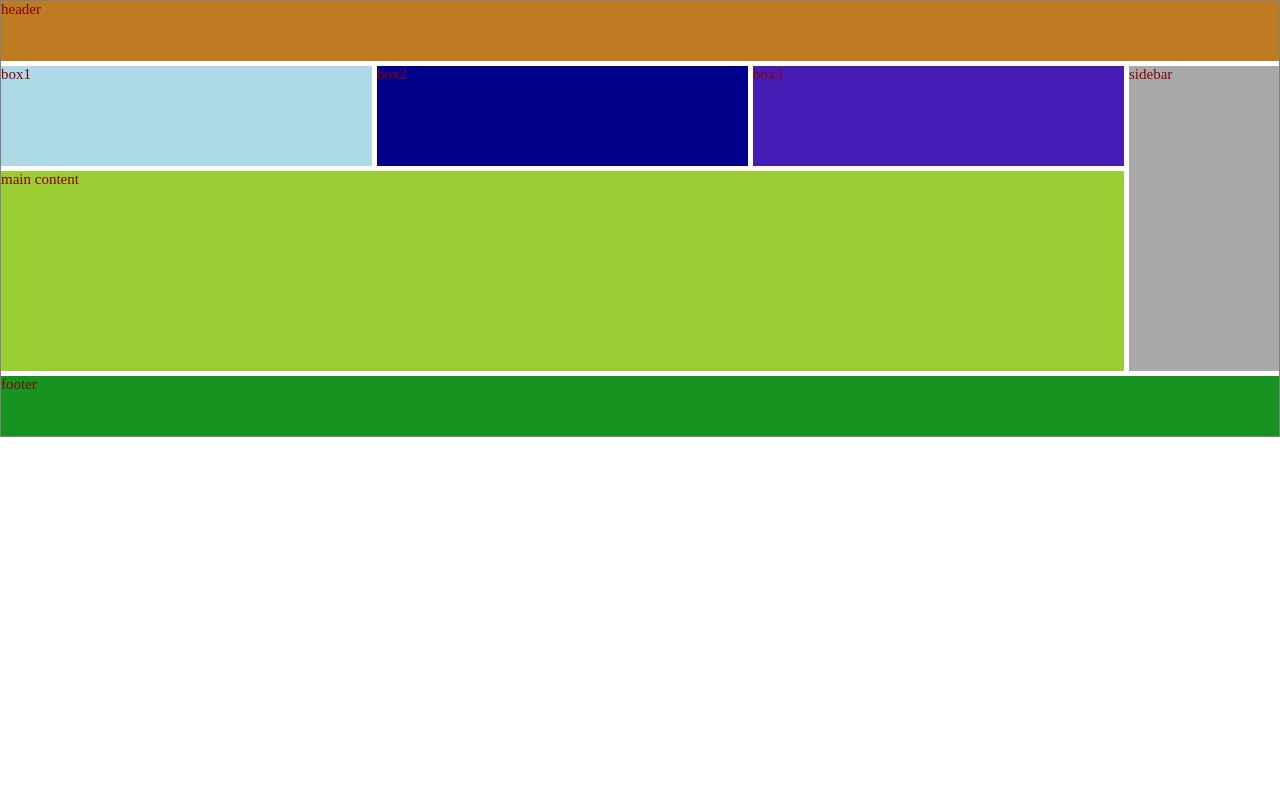
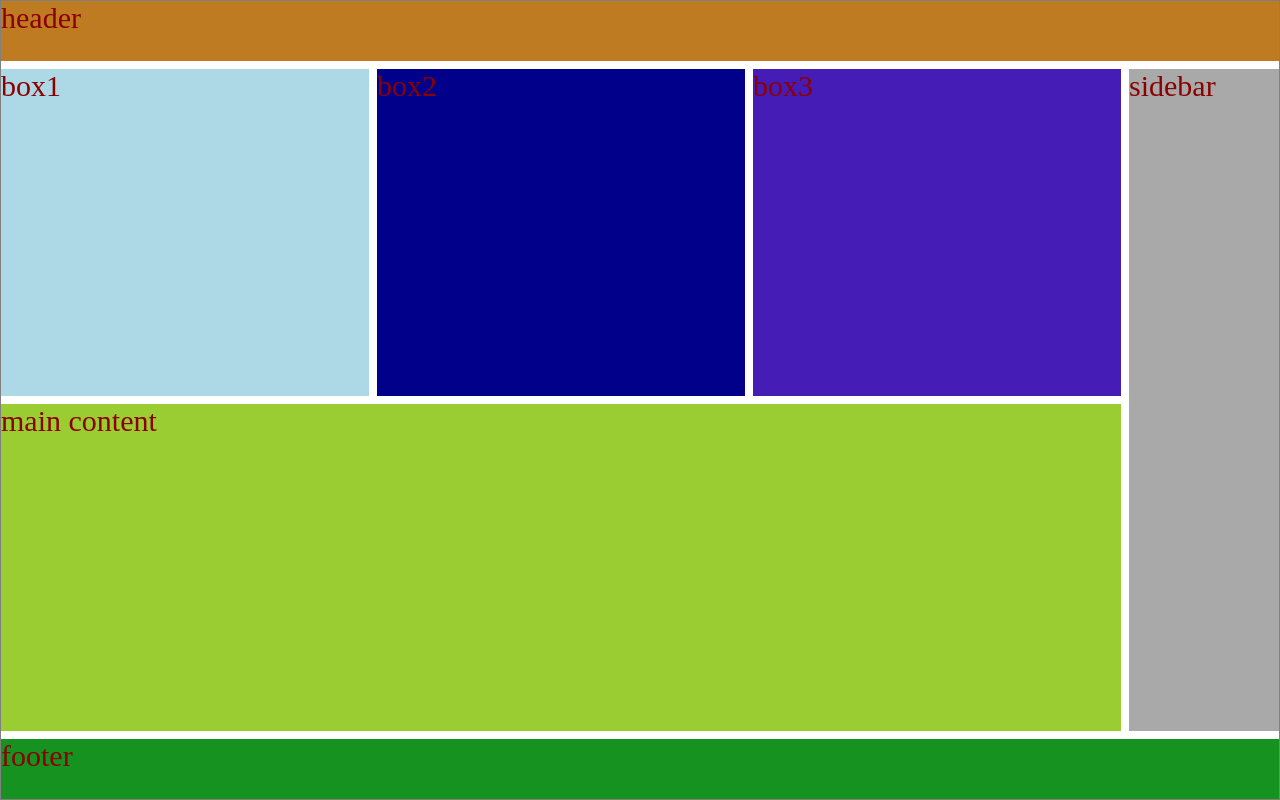
Before and after one commit to WaqarAhmed1984/css-grid-layout-practice, a plain HTML site: page index.html in a window 1280 px wide. Drawn offline with Linux system fonts and the light colour scheme.

Commit message:
some modify in css

```diff
--- a/style.css
+++ b/style.css
@@ -1,13 +1,16 @@
 *{margin: 0;padding: 0;box-sizing: border-box;}
+
+
 
 .forlayout{
     width: 100vw;
+    height: 100vh;
     border: 1px solid gray;
     color: darkred;
-    font-size: 15px;
+    font-size: 30px;
     display: grid;
-    gap: 5px;
-    grid-template-rows: 60px 100px 200px 60px;
+    gap: 8px;
+    grid-template-rows: 60px repeat(2,1fr)  60px;
     grid-template-columns: repeat(3,1fr) 150px;
 
 
```
